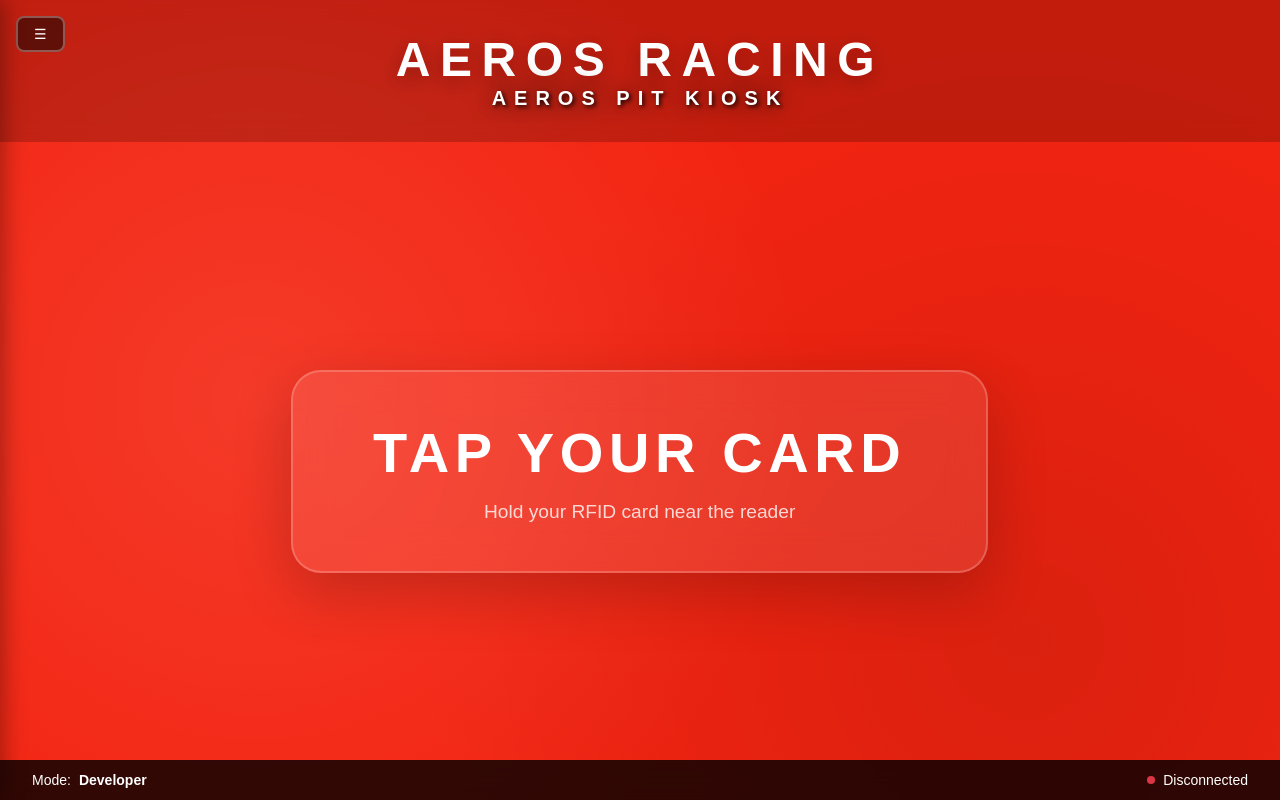
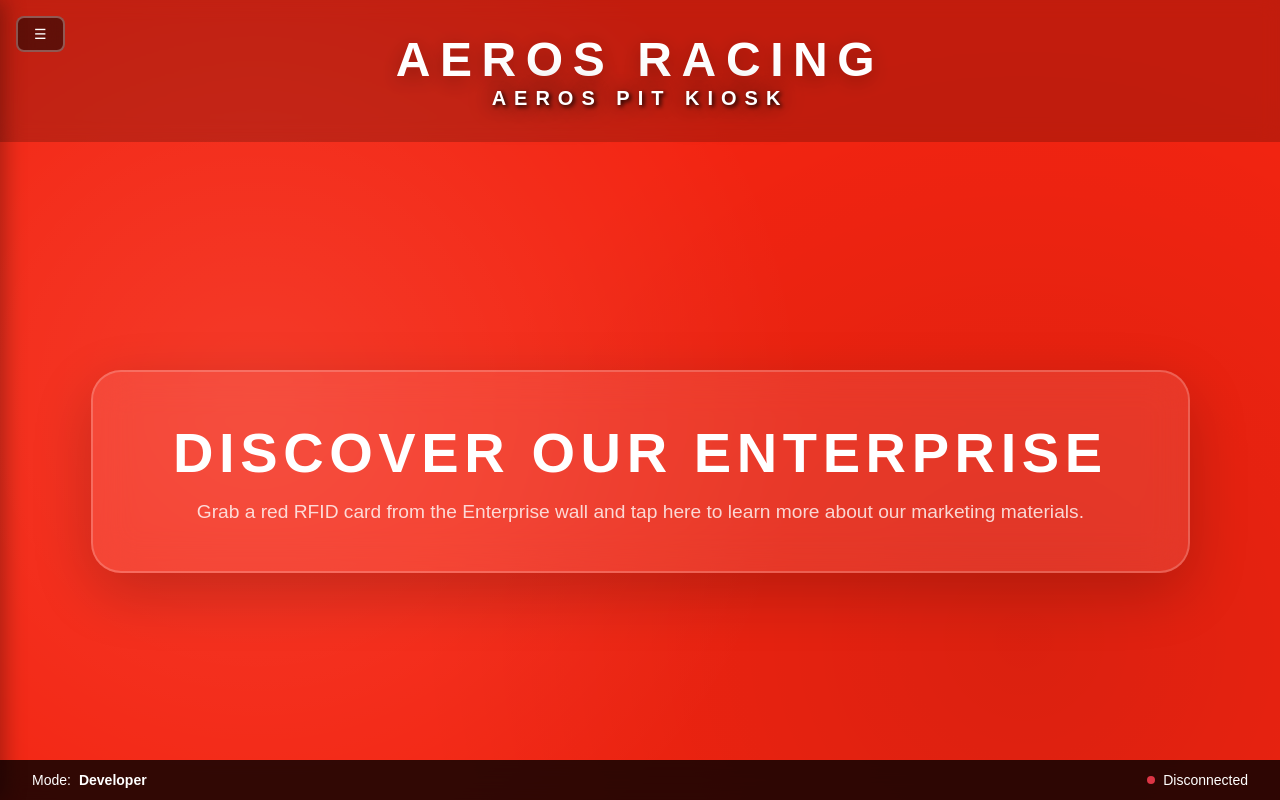
Before and after one commit to Euryalus-Kay/aeros-kiosk-github-pages, a website: page index.html in a window 1280 px wide. Drawn offline with Linux system fonts and the light colour scheme; no server answers.

Commit message:
Update home screen copy: instruct grabbing red RFID card and tapping to learn about marketing materials

```diff
--- a/index.html
+++ b/index.html
@@ -690,8 +690,8 @@
             <!-- Home State -->
             <div class="home-content" id="homeContent" style="display: flex;">
                 <div class="tap-instruction">
-                    <h2>TAP YOUR CARD</h2>
-                    <p>Hold your RFID card near the reader</p>
+                    <h2>DISCOVER OUR ENTERPRISE</h2>
+                    <p>Grab a red RFID card from the Enterprise wall and tap here to learn more about our marketing materials.</p>
                 </div>
             </div>
 
```
